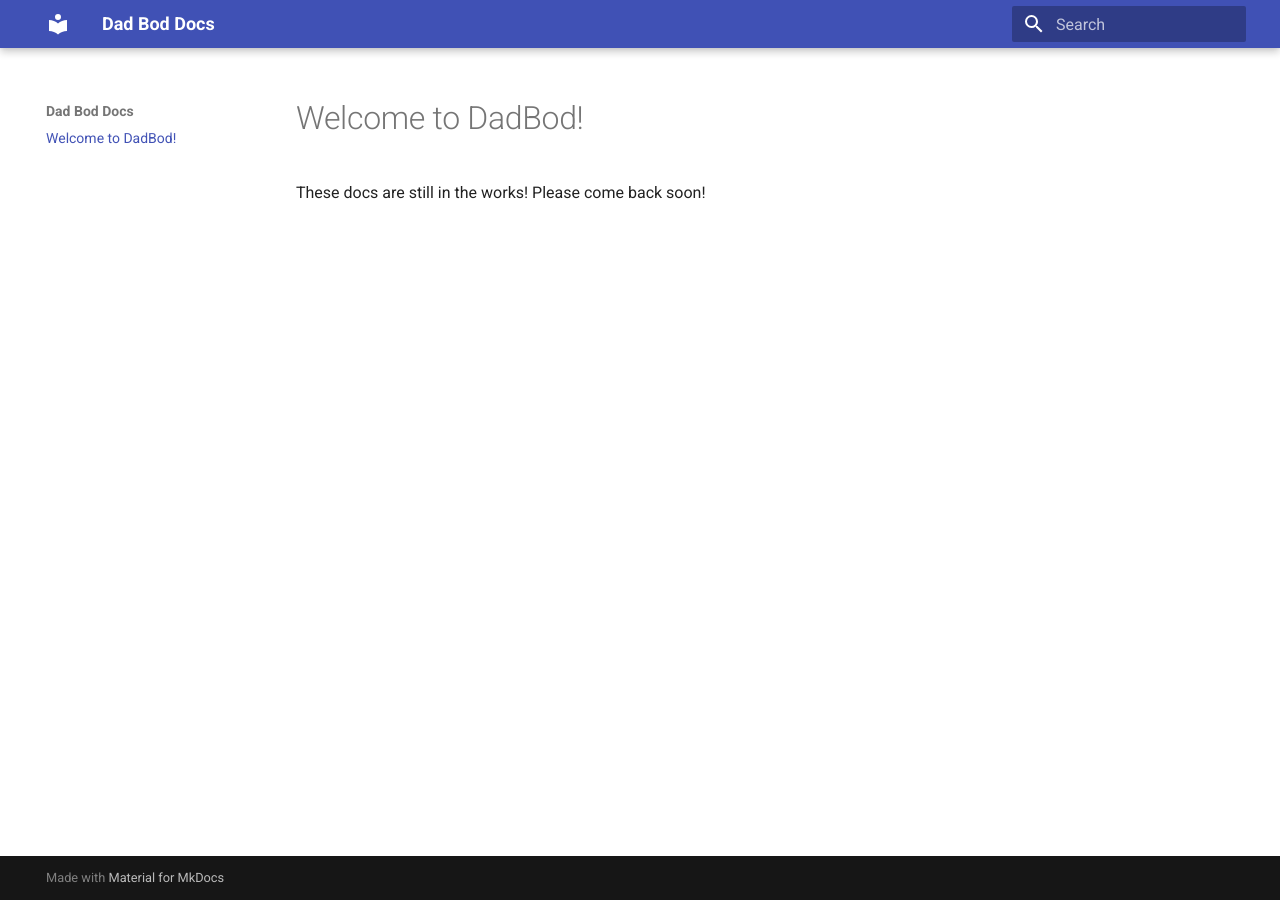
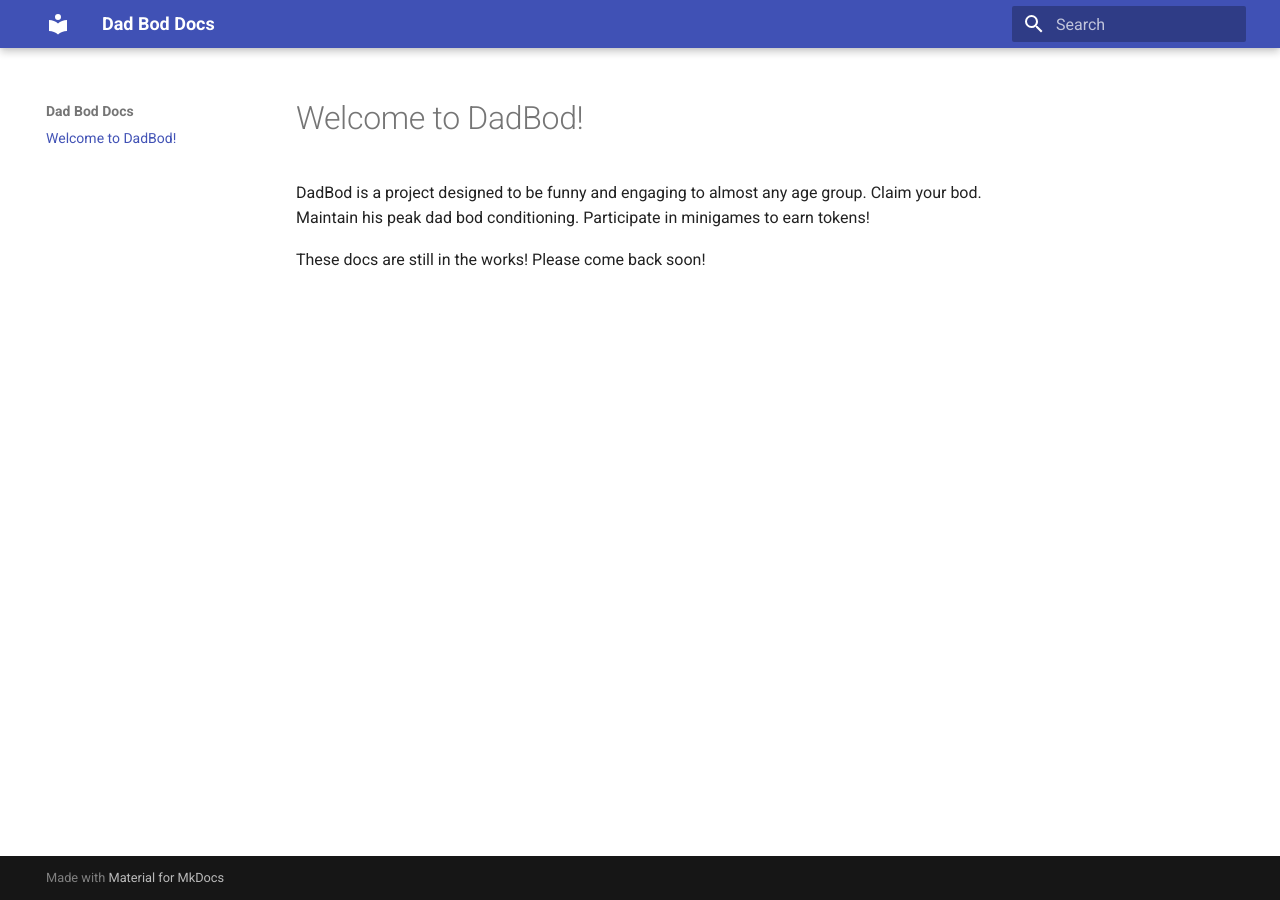
Before and after one commit to DadBodDao/DadBodDocs, an MkDocs documentation site: the page built from docs/index.md, in a window 1280 px wide. Built offline with MkDocs 1.6.1 and Material for MkDocs 9.7.7, drawn with Linux system fonts in a browser that asks for light colours.

Commit message:
Added a brief overview of dadbod to the docs

```diff
--- a/docs/index.md
+++ b/docs/index.md
@@ -1,4 +1,9 @@
 # Welcome to DadBod!
+
+DadBod is a project designed to be funny and engaging to almost any age group.
+Claim your bod.
+Maintain his peak dad bod conditioning.
+Participate in minigames to earn tokens!
 
 These docs are still in the works!
 Please come back soon!
```
